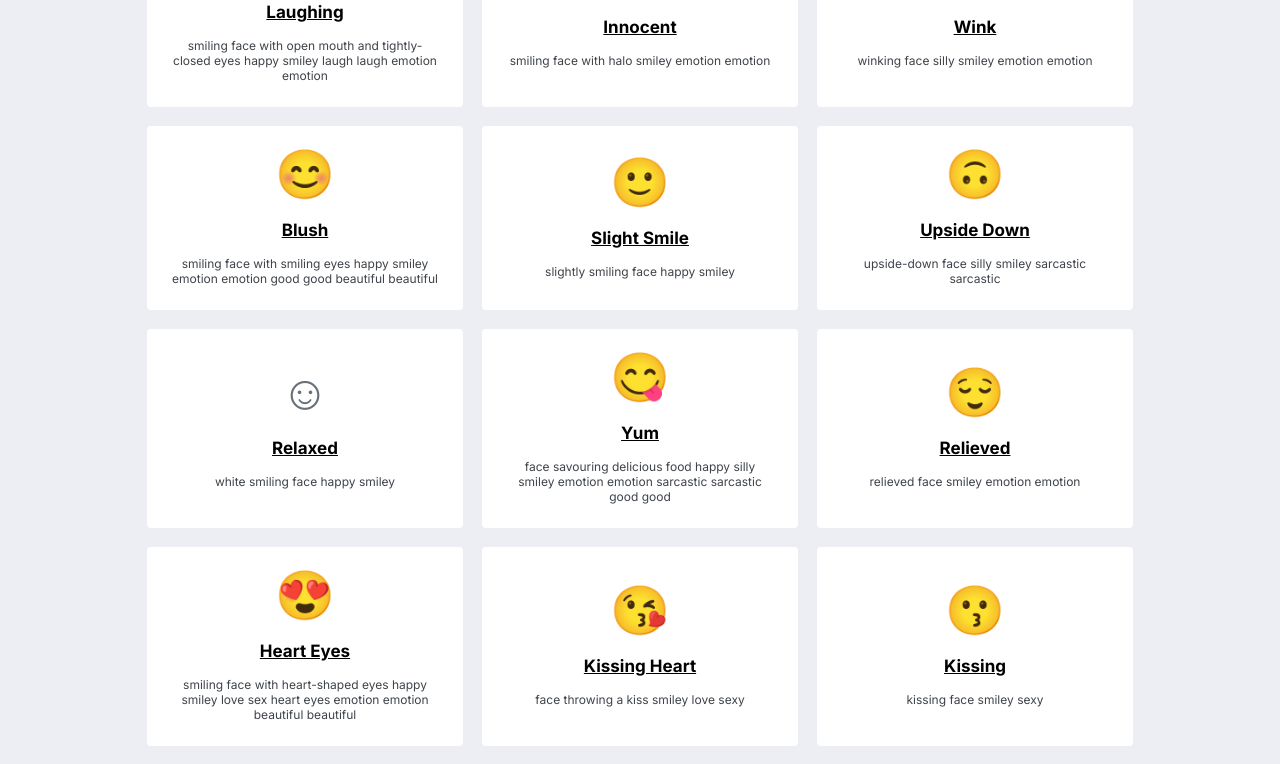
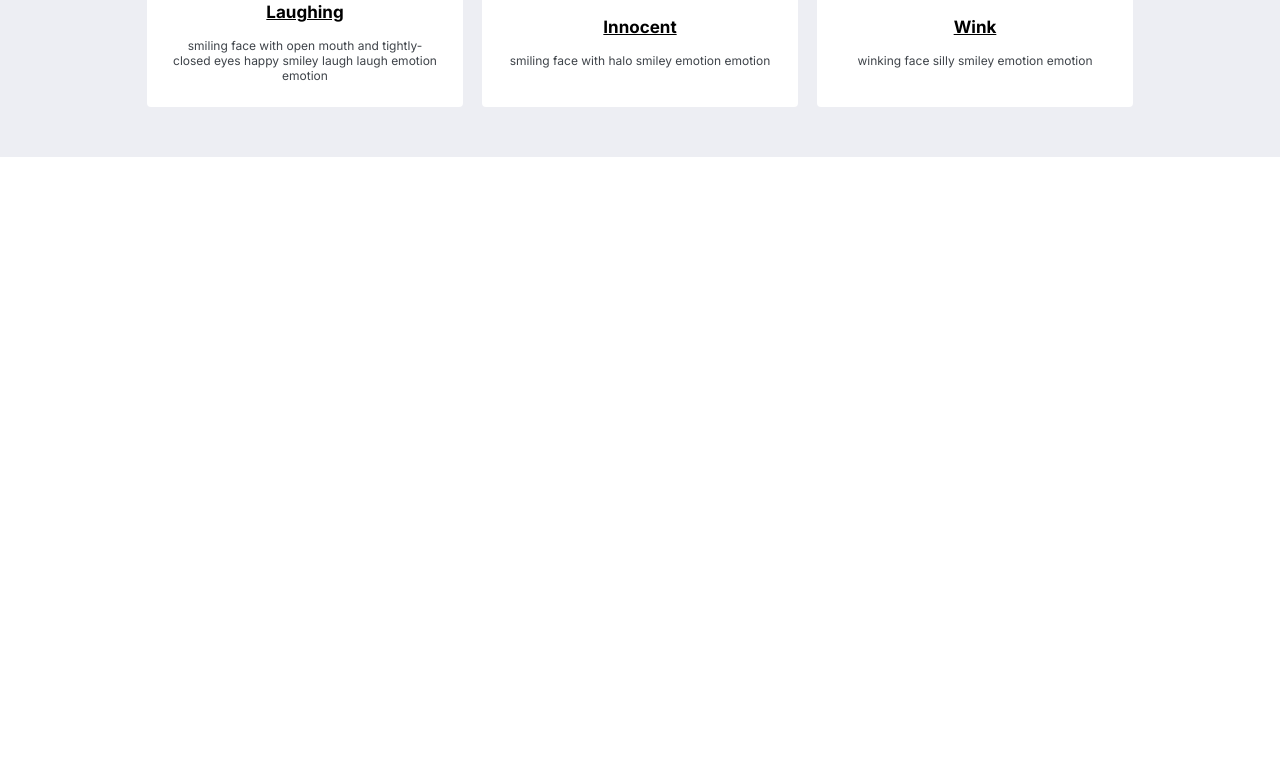
Before and after one commit to Roman-Vik/emojiFinder, a React (Create React App) app: page / in a window 1280 px wide. Shown: the part 1240-2004 px from the top of the page. After the commit the page ends 1397 px from the top, so only its background shows below. Built offline with nearby package versions, Linux system fonts and the light colour scheme.

Commit message:
add list pages in main

```diff
--- a/src/App.jsx
+++ b/src/App.jsx
@@ -40,23 +40,13 @@ function App() {
 //Кол-во страниц
     const pagesList = Math.ceil(filterCards.length / amountItem)
 
+    /*======================= PAGES===================================*/
+    //с какой страницы отриссоввываются карты
+    const startPage = page - 1
+    //по какую страницу отриссоввываются карты
+    const endPage = startPage + amountItem
 
-    // function pagination() {
-    //     return (
-    //         <>
-    //             {
-    //                 refData().filter((el, index, arr) => index <= (arr.length / (amountItem * 12) )).map((el, i) => <li
-    //                     onClick={(e) => {
-    //                         setStr(e.target.valueOf().innerText)
-    //                         setFirstPages(i * amountItem)
-    //                         setLastPages((i * amountItem) + amountItem)
-    //                     }}
-    //                     key={id()}>{i + 1}</li>)
-    //             }
-    //         </>)
-    // }
-
-
+    /*======================= PAGES end===================================*/
     return (
         <>
             <Footer
@@ -66,14 +56,11 @@ function App() {
                 setPage={setPage}
             />
             <Header/>
-            <Main filterCard={filterCard}
+            <Main startPage={startPage}
+                  endPage={endPage}
+                  filterCard={filterCard}
                   refData={filterCards}
             />
-            {/*<Footer*/}
-            {/*        amountItem={amountItem}*/}
-            {/*        setAmountItem={setAmountItem}*/}
-            {/*        pagesList={pagesList}*/}
-            {/*/>*/}
         </>
     );
 }
--- a/src/components/footer/Footer.jsx
+++ b/src/components/footer/Footer.jsx
@@ -3,11 +3,11 @@ import s from './footer.module.css'
 import {Select} from "../select/Select";
 import {Pages} from "../pages/Pages";
 
-export function Footer({amountItem, setAmountItem,setPage, pagesList}) {
+export function Footer({amountItem, setAmountItem,setPage, pagesList, }) {
     return (
         <footer>
             <div className={s.container}>
-                <Pages setPage={setPage} pagesList={pagesList} />
+                <Pages  setPage={setPage} pagesList={pagesList} />
                 <Select  amountItem={amountItem} setAmountItem={setAmountItem}/>
             </div>
         </footer>
--- a/src/components/list/List.jsx
+++ b/src/components/list/List.jsx
@@ -3,13 +3,13 @@ import {Card} from "../card/Card";
 import {v4 as id} from 'uuid';
 import s from './list.module.css'
 
-export const List=({refData}) =>
+export const List = ({refData, startPage, endPage}) =>
     (
         <section>
             <div className={s.list}>
                 <div className={s.list__wrapper}></div>
                 <div className={s.container}>
-                    {refData.map(el => <Card key={id()} {...el}/> )}
+                    {refData.slice(startPage, endPage).map(el => <Card key={id()} {...el}/>)}
                 </div>
             </div>
         </section>
--- a/src/components/main/Main.jsx
+++ b/src/components/main/Main.jsx
@@ -2,11 +2,14 @@ import React from "react";
 import {Search} from "../search/Search";
 import {List} from "../list/List";
 
-export function Main({filterCard, refData,}) {
+export function Main({filterCard, refData, startPage, endPage}) {
     return (
         <main>
             <Search  filterCard={filterCard}/>
-            <List refData={refData}/>
+            <List refData={refData}
+                  startPage={startPage}
+                  endPage={endPage}
+            />
         </main>
     )
 }
--- a/src/components/pages/Pages.jsx
+++ b/src/components/pages/Pages.jsx
@@ -12,7 +12,7 @@ export function Pages({pagesList, setPage}) {
     return (
         <ul className={s.list}>
             <li >first</li>
-            {changingListOfPages.map(el=> <li onClick={ event => setPage(event.target.valueOf().innerHTML)} key={id()}>{el}</li>)}
+            {changingListOfPages.map((el, i)=> <li onClick={ event => setPage(event.target.valueOf().innerHTML)} key={id()}>{i + 1}</li>)}
             <li >Last</li>
         </ul>
     )
```
